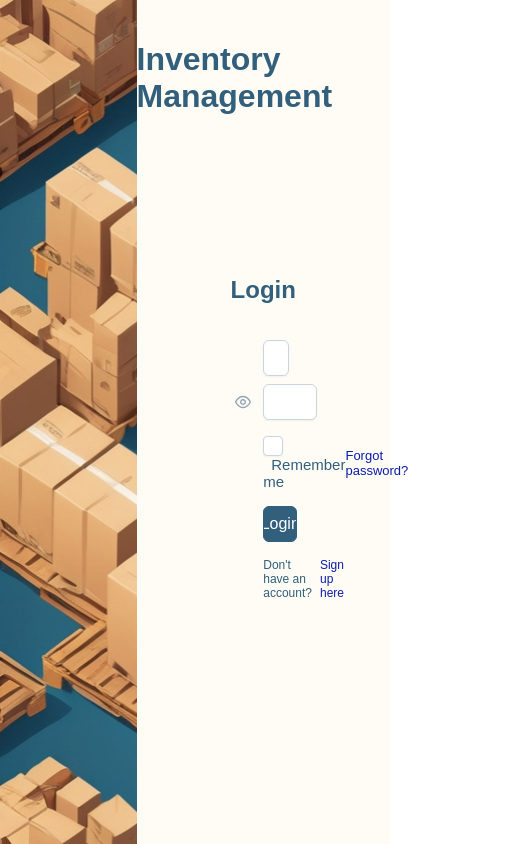
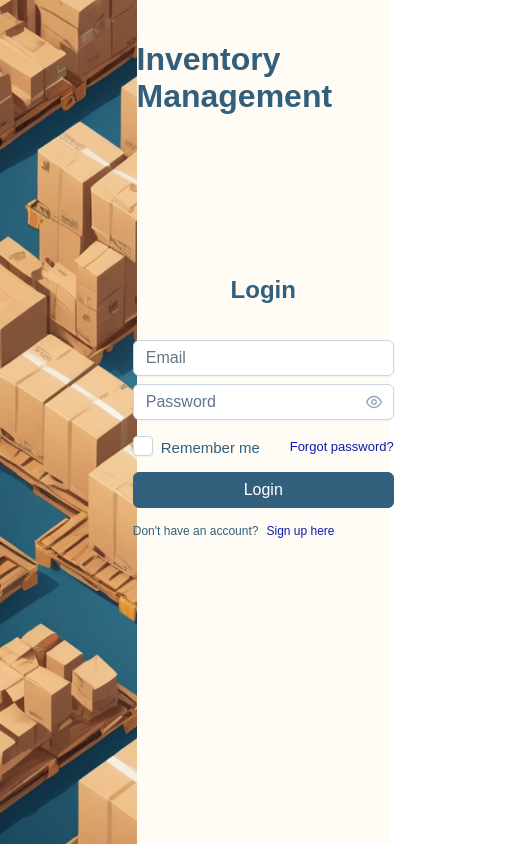
Before and after one commit to danielreboucas/inventory-management-frontend, a Vue app: page / in a window 390 px wide. Shown: the whole page, 514 px wide, since content can reach past the window. Built offline with nearby package versions, Linux system fonts and the light colour scheme; no server answers; a web font is replaced by a local one.

Commit message:
style: fixed Login and Register pages responsiveness on a few smaller screens

```diff
--- a/src/assets/scss/Login/Login.scss
+++ b/src/assets/scss/Login/Login.scss
@@ -1,24 +1,28 @@
 .login-container {
+  width: 100%;
+  height: 100%;
   .left {
-    background: url('../../images/Login_image.jpg');
+    display: block;
+    background: url("../../images/Login_image.jpg");
     background-repeat: no-repeat;
+    background-size: cover;
+    position: absolute;
     width: 35%;
-    position: absolute;
-    left: 0px;
     height: 100%;
+    left: 0rem;
   }
 
   .right {
     display: flex;
+    position: absolute;
+    flex-direction: column;
+    align-items: center;
     width: 65%;
-    position: absolute;
-    right: 0px;
     height: 100%;
+    right: 0rem;
+    padding-top: 5%;
     background: var(--floral-white);
     color: var(--lapis-lazuli);
-    flex-direction: column;
-    align-items: center;
-    padding-top: 5%;
 
     h1 {
       display: flex;
@@ -29,9 +33,8 @@
       display: flex;
       flex-direction: column;
       justify-content: center;
-      padding: 120px 120px 0px 120px;
-      gap: 16px;
-      width: 50%;
+      padding: 7.5rem 7.5rem 0rem 7.5rem;
+      gap: 1rem;
 
       h2 {
         display: flex;
@@ -41,11 +44,14 @@
       .login-inputs {
         display: flex;
         flex-direction: column;
-        gap: 8px;
+        gap: 0.5rem;
 
+        .p-inputtext:enabled:focus {
+          outline: 1px solid var(--lapis-lazuli);
+        }
         .p-password {
           input {
-            width: 100%;
+            min-width: 100%;
           }
         }
       }
@@ -56,14 +62,20 @@
         justify-content: space-between;
 
         .checkbox {
+          font-size: 0.9375rem;
+
           label {
-            margin-left: 8px;
+            margin-left: 0.5rem;
           }
-          font-size: 15px;
+
+          .p-checkbox.p-highlight .p-checkbox-box {
+            border-color: var(--lapis-lazuli);
+            background: var(--lapis-lazuli);
+          }
         }
 
         .forgot-password {
-          font-size: 13px;
+          font-size: 0.8125rem;
           color: #0c1cab;
         }
 
@@ -83,8 +95,8 @@
 
       .create-account {
         display: flex;
-        gap: 8px;
-        font-size: 12px;
+        gap: 0.5rem;
+        font-size: 0.75rem;
 
         .signup {
           color: #0c1cab;
--- a/src/assets/scss/Register/Register.scss
+++ b/src/assets/scss/Register/Register.scss
@@ -1,31 +1,33 @@
 .register-container {
+  width: 100%;
+  height: 100%;
 
   .right {
     background: url('../../images/Signup_image.jpg');
     background-repeat: no-repeat;
+    background-size: cover;
+    position: absolute;
     width: 35%;
-    position: absolute;
-    right: 0px;
     height: 100%;
+    right: 0rem;
   }
   .left {
     display: flex;
+    position: absolute;
+    flex-direction: column;
+    align-items: center;
     width: 65%;
-    position: absolute;
+    height: 100%;
     left: 0px;
-    height: 100%;
+    padding-top: 5%;
     background: var(--floral-white);
     color: var(--lapis-lazuli);
-    flex-direction: column;
-    align-items: center;
-    padding-top: 5%;
 
     .register {
       display: flex;
       flex-direction: column;
-      padding: 120px 120px 0px 120px;
-      gap: 16px;
-      width: 50%;
+      padding: 7.5rem 7.5rem 0rem 7.5rem;
+      gap: 1rem;
 
       h2 {
         display: flex;
@@ -35,7 +37,7 @@
       .register-inputs {
         display: flex;
         flex-direction: column;
-        gap: 8px;
+        gap: 0.5rem;
 
         .p-password {
           input {
@@ -53,8 +55,8 @@
 
       .user-signin {
         display: flex;
-        gap: 8px;
-        font-size: 12px;
+        gap: 0.5rem;
+        font-size: 0.75rem;
 
         .signin {
           color: #0c1cab;
--- a/src/assets/scss/layout.scss
+++ b/src/assets/scss/layout.scss
@@ -2,10 +2,6 @@ html,
 body {
   height: 100%;
   margin: 0;
-}
-
-#app {
-  height: 100%;
 }
 
 .app {
```
